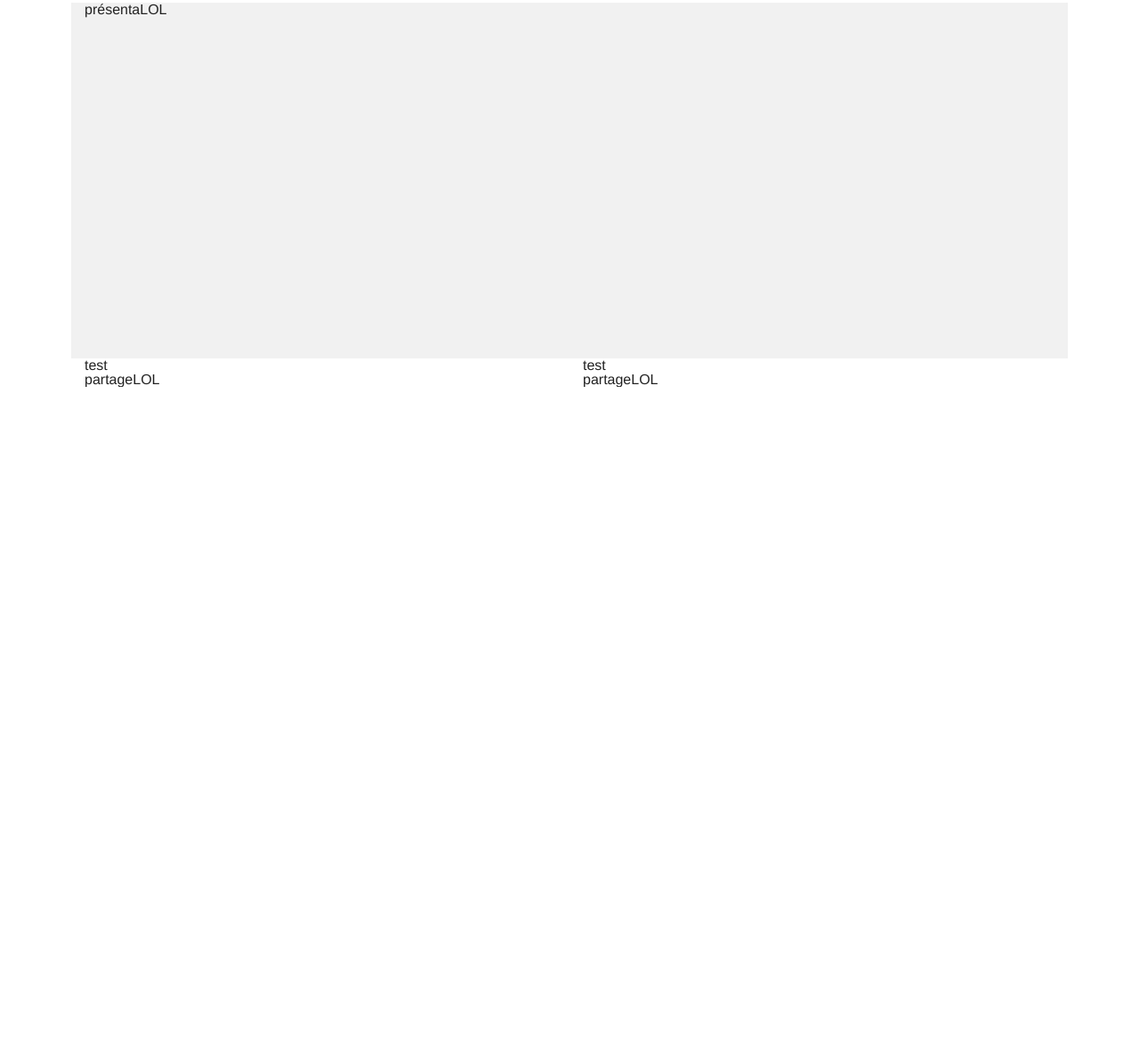
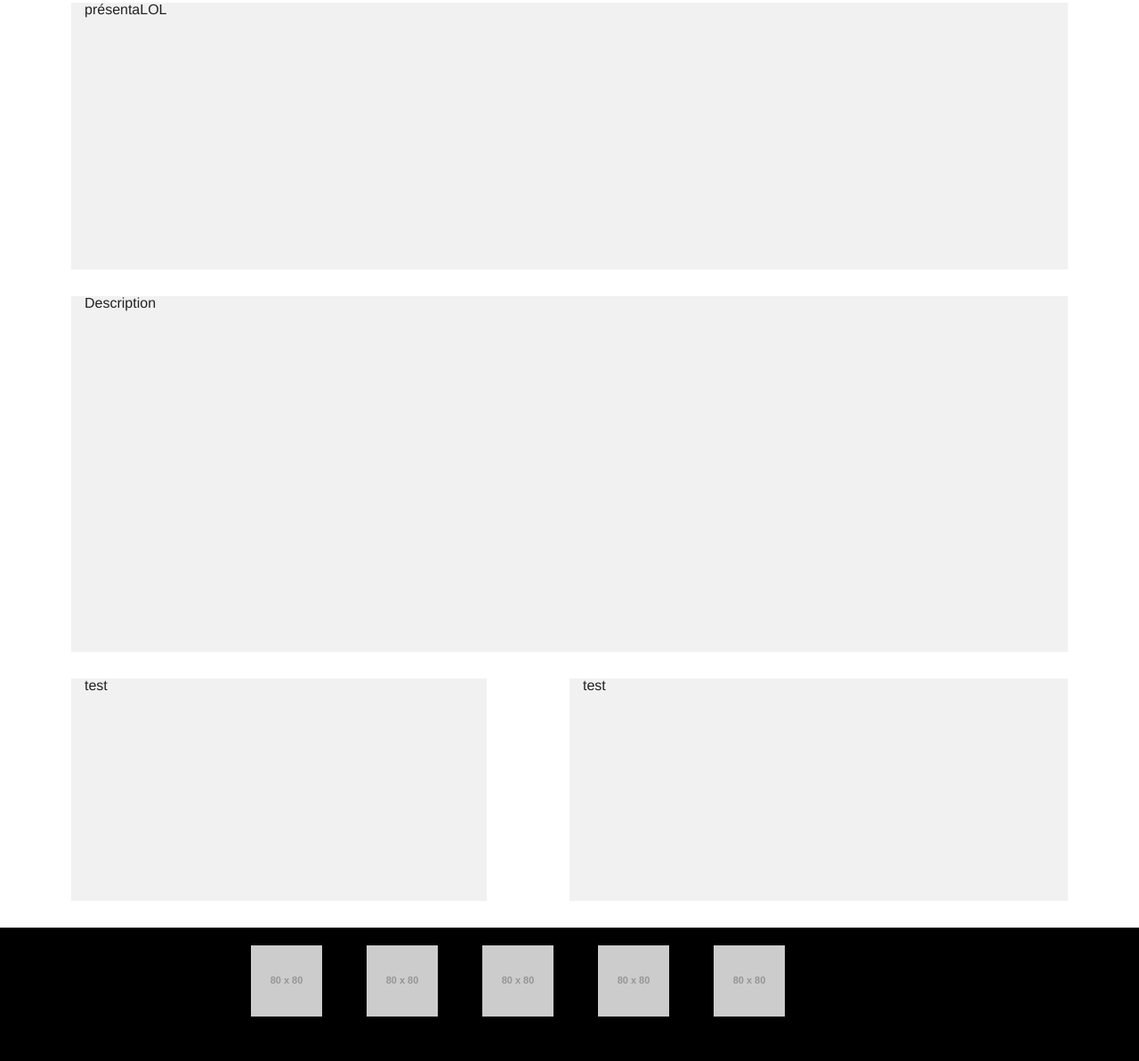
Before and after one commit to taurinya/SoiBrancat, a plain HTML site: page item.html in a window 1280 px wide. Shown: the part 996-2189 px from the top of the page at 89% size. Before the commit the page ends 1431 px from the top, so only its background shows below. Drawn offline with Linux system fonts and the light colour scheme; placeholder pictures from the web are drawn by us.

Commit message:
Ajout sur la page d'item des blocs de contenu

```diff
--- a/css/style.css
+++ b/css/style.css
@@ -348,5 +348,20 @@ padding: 0;
 
 .presentation{
 	background: #F1F1F1;
-	height: 400px;
+	height: 300px;
 }
+
+.description{
+	background: #F1F1F1;
+	height:400px;
+}
+.partage{
+	background: #F1F1F1;
+	height: 250px;
+}
+
+.commentaire{
+	background: #F1F1F1;
+	height: 250px;
+
+}
--- a/item.html
+++ b/item.html
@@ -106,25 +106,38 @@
 					visionneuse
 				</div>
 			</div>
+
 			<div class="row">
 				<div class="large-12 columns presentation space">
 					présentaLOL
 				</div>
 			</div>
+
 			<div class="row">
-				<div class="large-6 columns">test</div>
-				<div class="large-6 columns">test</div>
+				<div class="large-12 columns description space">
+					Description
+				</div>
 			</div>
 			<div class="row">
-				<div class="large-6 columns">
-					partageLOL
-				</div>
-				<div class="large-6 columns">
-					partageLOL
-				</div>
+				<div class="large-5 columns partage space">test</div>
+				<div class="large-6 columns commentaire space">test</div>
 			</div>
 		</div>
 	</div>
+
+<footer class="space">
+	<div class="row">
+			<div class="small-8 large-centered columns">
+				<ul>
+				<li><img src="http://placehold.it/80x80"></li>
+				<li><img src="http://placehold.it/80x80"></li>
+				<li><img src="http://placehold.it/80x80"></li>
+				<li><img src="http://placehold.it/80x80"></li>
+				<li><img src="http://placehold.it/80x80"></li>
+				</ul>
+			</div>
+	</div>
+</footer>
 
 
 
```
